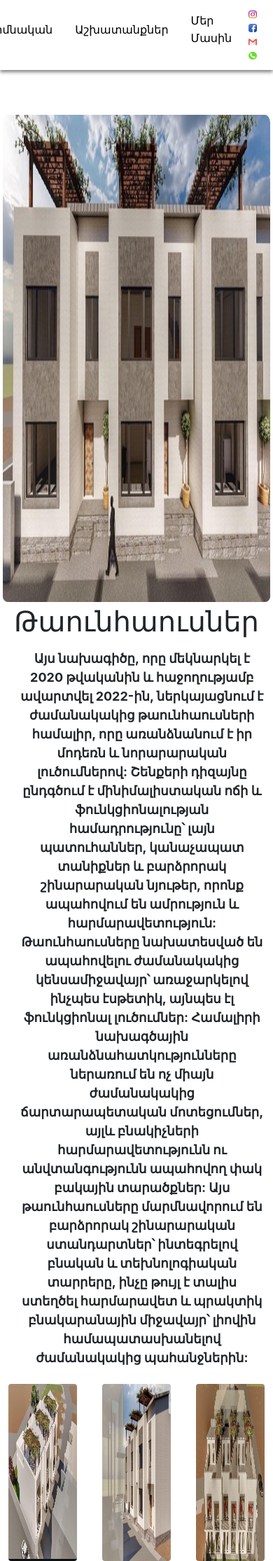
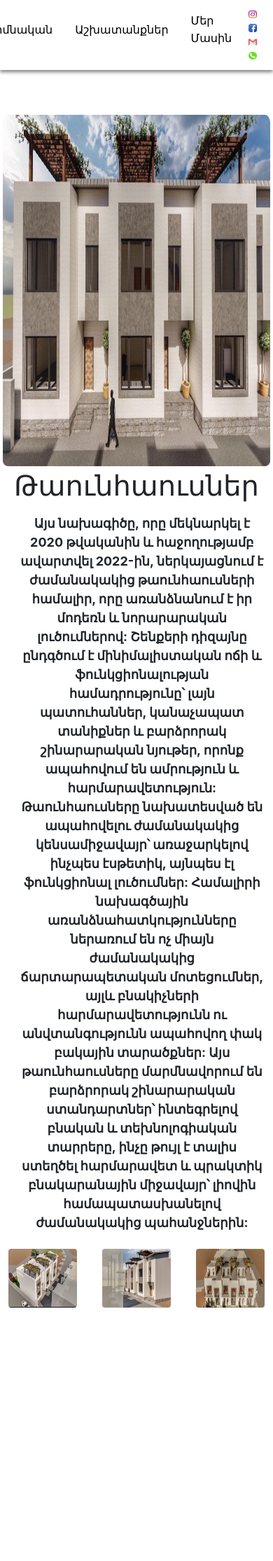
Before and after one commit to elitarshin/elitarshin, a Flask app: page /townhouses in a window 390 px wide. Shown: the whole page at 70% size. After the commit the page ends 1868 px from the top, so only its background shows below. Run offline with Flask 3, Linux system fonts and the light colour scheme; some libraries are stand-ins or nearby versions.

Commit message:
twn mobile version

```diff
--- a/templates/townhouse.html
+++ b/templates/townhouse.html
@@ -115,8 +115,12 @@ a{
     .icons{
         flex-direction: column;
     }
+    .aboutimg{
+        height: 60vh;
+    }
     .imgs img{
-        height: 30vh;
+        height: 10vh;
+        margin-bottom: 10vh;
     }
 }
 
```
